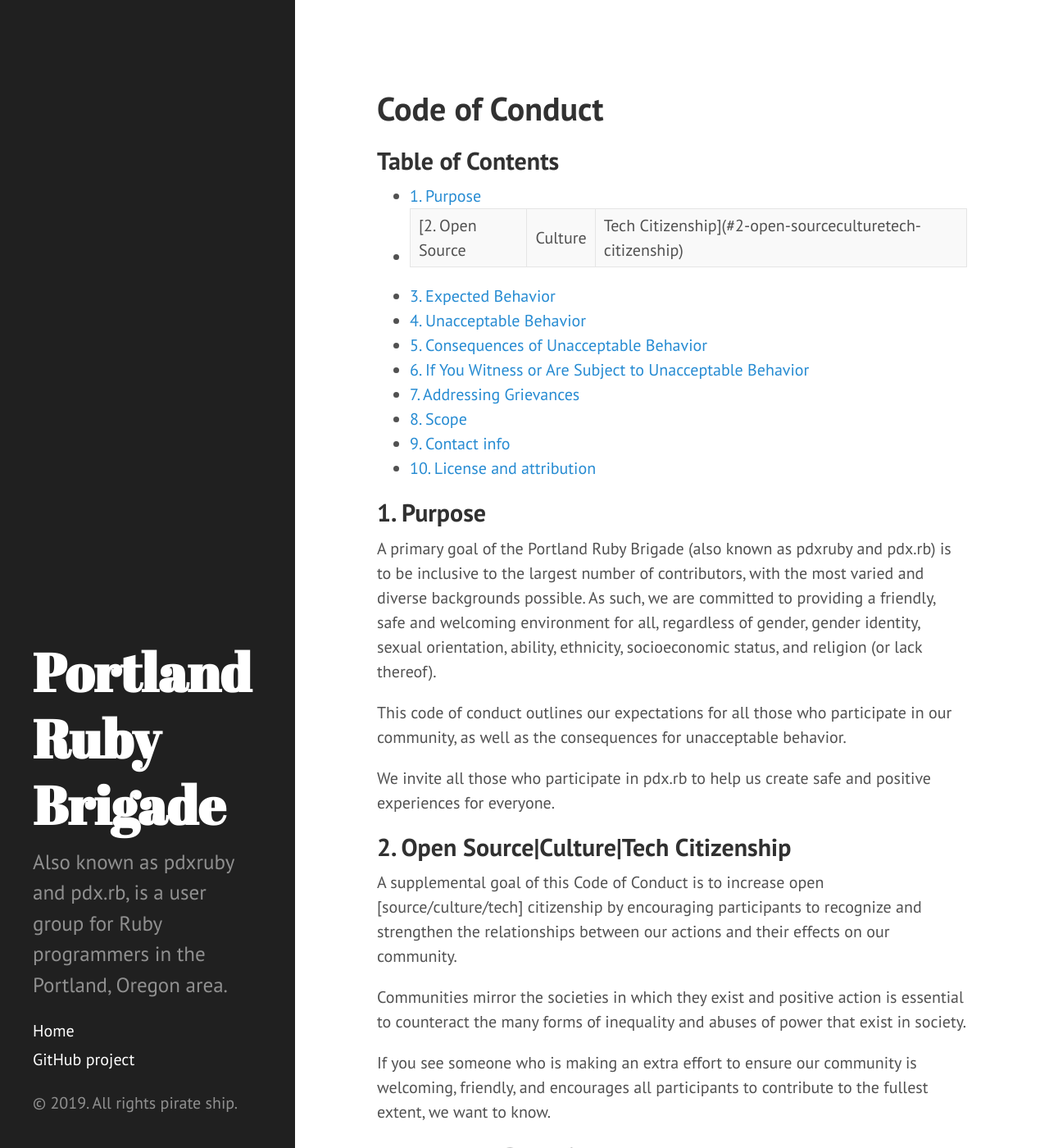
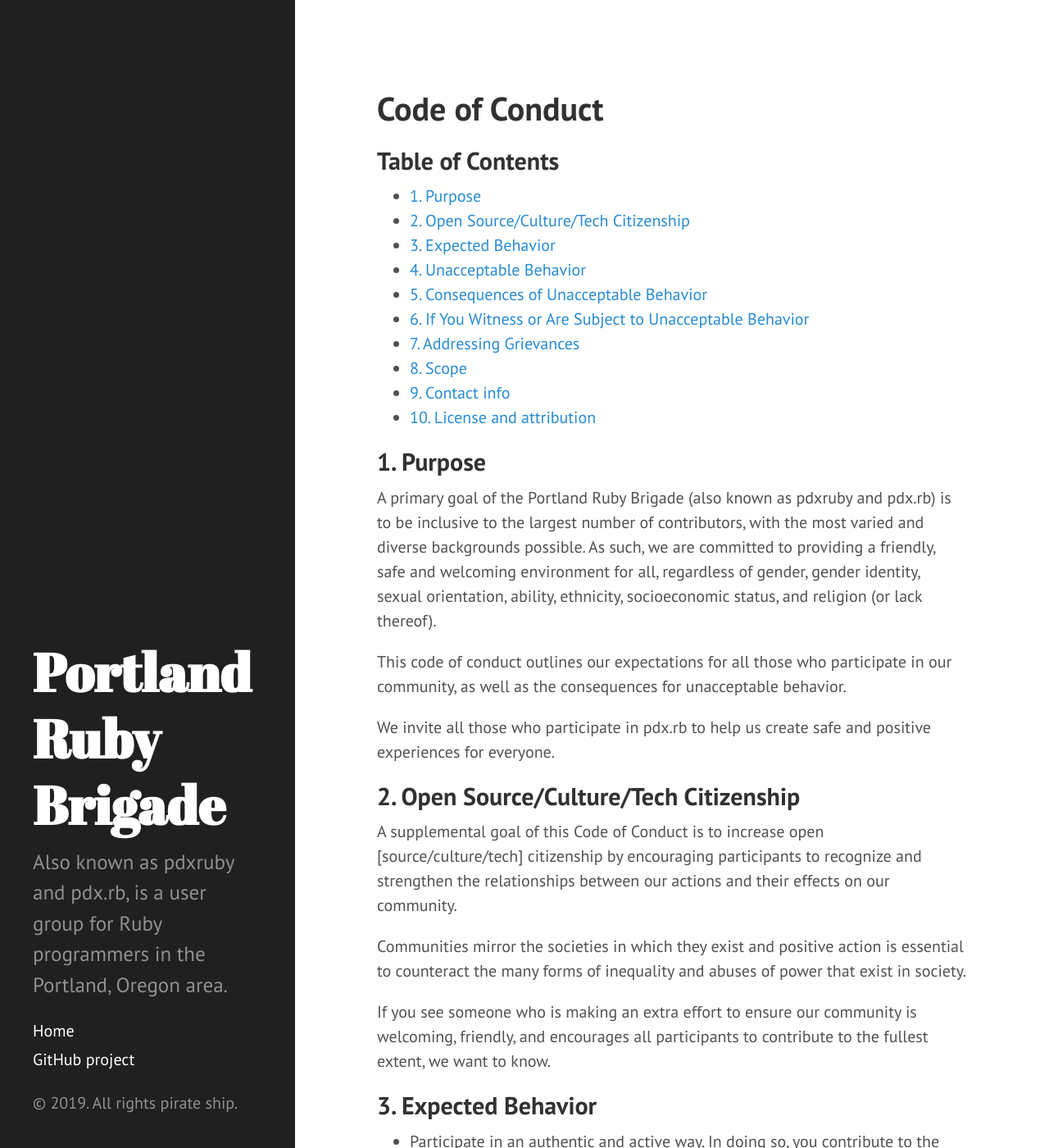
Before and after one commit to pdxruby/pdxruby.github.io, a Jekyll site: the page built from CONDUCT.md, in a window 1280 px wide and 1400 px high. Shown: the whole window at 82% size. Built offline with Jekyll 4.4.1, drawn with Linux system fonts in a browser that asks for light colours; our own code applies the rules of GitHub Pages for plain Markdown files.

Commit message:
Turns out | are for tables :(

```diff
--- a/CONDUCT.md
+++ b/CONDUCT.md
@@ -3,7 +3,7 @@
 ## Table of Contents
 
 - [1. Purpose](#1-purpose)
-- [2. Open Source|Culture|Tech Citizenship](#2-open-sourceculturetech-citizenship)
+- [2. Open Source/Culture/Tech Citizenship](#2-open-sourceculturetech-citizenship)
 - [3. Expected Behavior](#3-expected-behavior)
 - [4. Unacceptable Behavior](#4-unacceptable-behavior)
 - [5. Consequences of Unacceptable Behavior](#5-consequences-of-unacceptable-behavior)
@@ -21,7 +21,7 @@ This code of conduct outlines our expectations for all those who participate in
 
 We invite all those who participate in pdx.rb to help us create safe and positive experiences for everyone.
 
-## 2. Open Source|Culture|Tech Citizenship
+## 2. Open Source/Culture/Tech Citizenship
 
 A supplemental goal of this Code of Conduct is to increase open [source/culture/tech] citizenship by encouraging participants to recognize and strengthen the relationships between our actions and their effects on our community.
 
```
